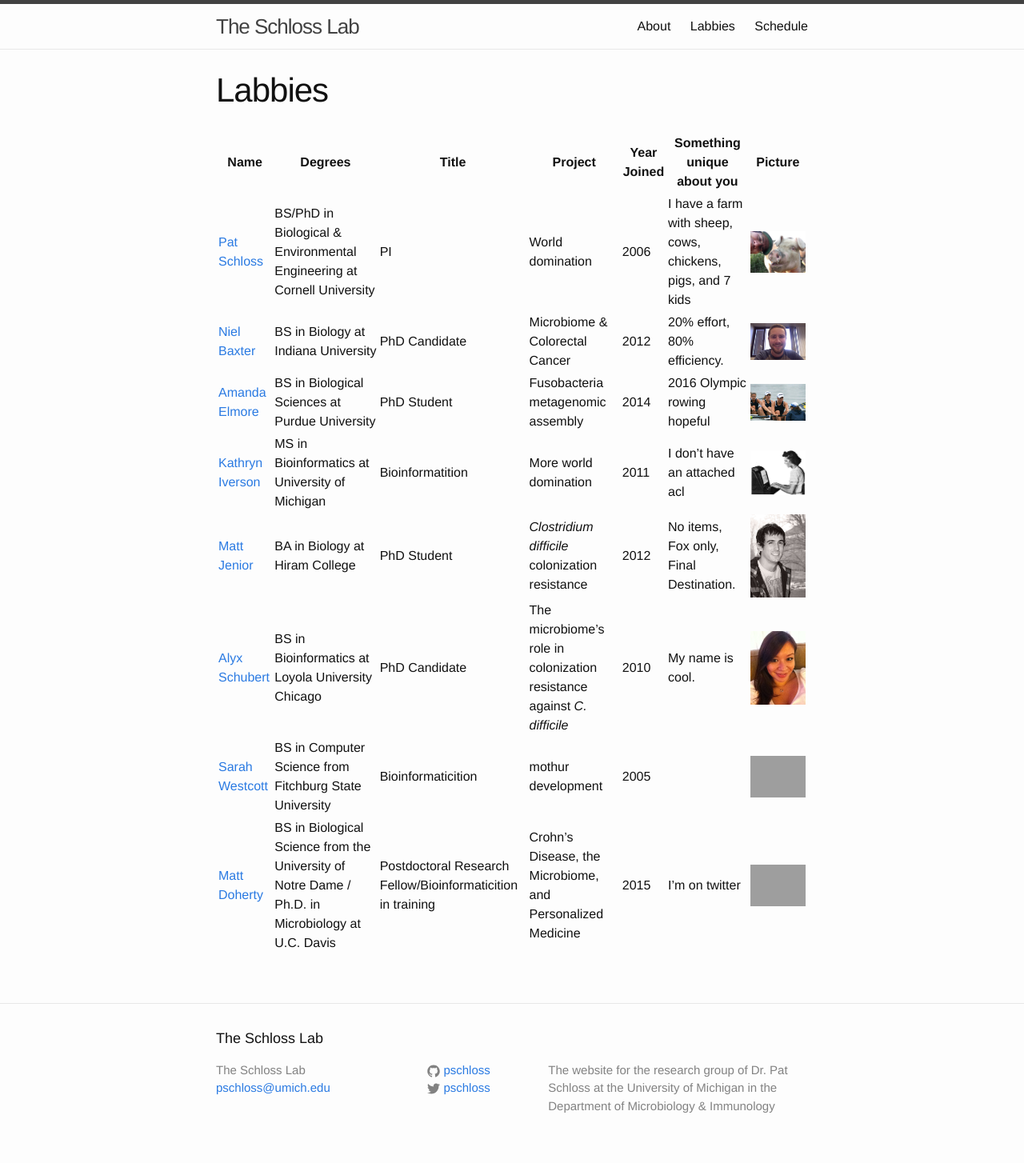
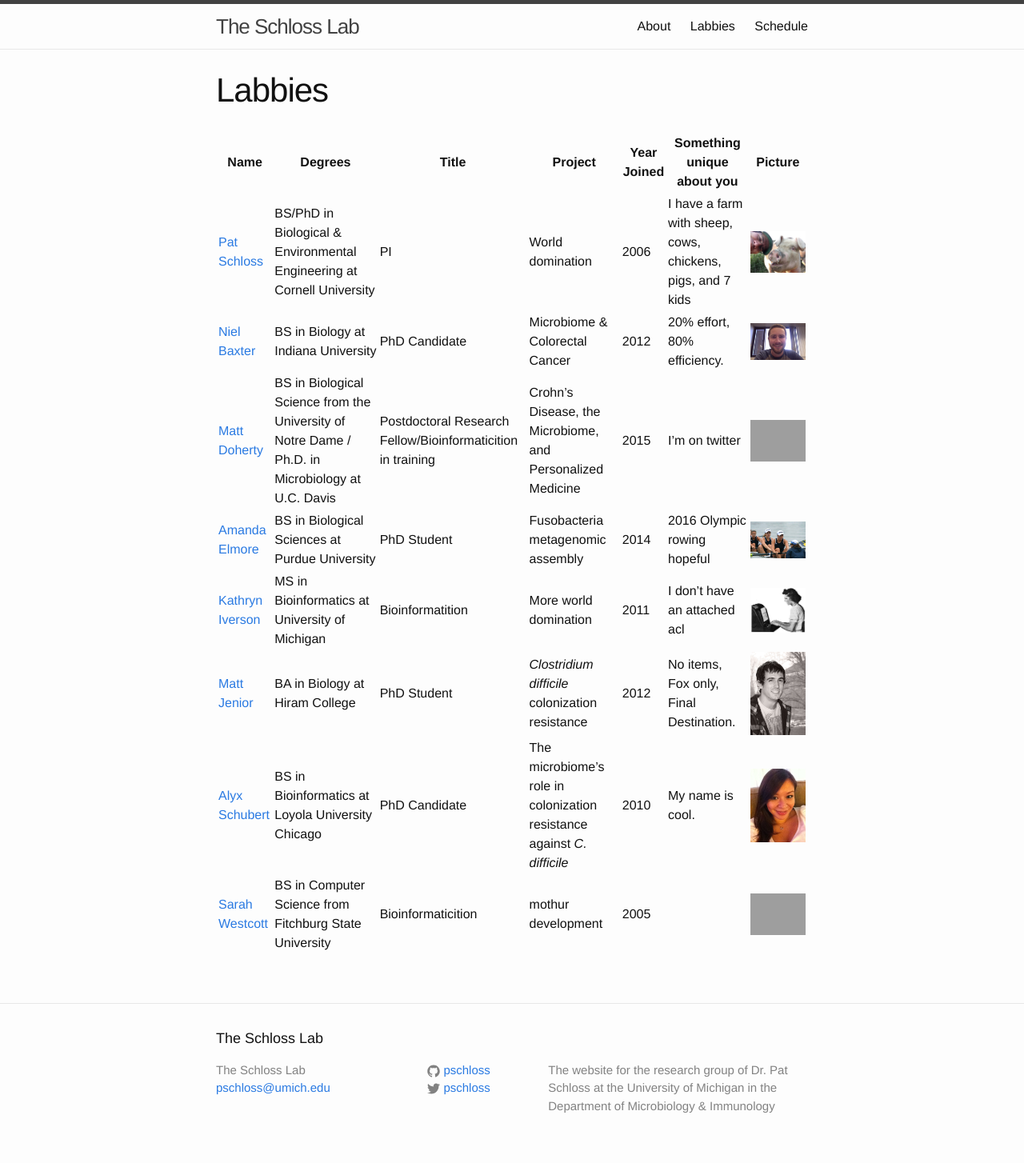
Before and after one commit to SchlossLab/schlosslab.github.io, a Jekyll site: the page built from labbies.md, in a window 1280 px wide. Shown: the whole page at 80% size. Built offline with Jekyll 4.4.1, drawn with Linux system fonts in a browser that asks for light colours; grey boxes are pictures that could not be loaded.

Commit message:
Update labbies.md

```diff
--- a/labbies.md
+++ b/labbies.md
@@ -8,9 +8,9 @@ Name | Degrees | Title |  Project | Year Joined | Something unique about you | P
 ------------|-------------|-----------|------------|------|-------------------|-----------
 [Pat Schloss](https://pschloss.github.io) | BS/PhD in Biological & Environmental Engineering at Cornell University | PI | World domination | 2006 | I have a farm with sheep, cows, chickens, pigs, and 7 kids | <img src="../img/schloss.jpg" style="width: 400px;"/>
 [Niel Baxter](https://nbaxter13.github.io) | BS in Biology at Indiana University | PhD Candidate | Microbiome & Colorectal Cancer | 2012 | 20% effort, 80% efficiency. | <img src="../img/baxter.jpg" style="width: 400px;"/>
+[Matt Doherty](https://twitter.com/drmkdphd) | BS in Biological Science from the University of Notre Dame / Ph.D. in Microbiology at U.C. Davis| Postdoctoral Research Fellow/Bioinformaticition in training | Crohn's Disease, the Microbiome, and Personalized Medicine | 2015 | I'm on twitter | <img src="https://pbs.twimg.com/profile_images/463395426184331264/NIzGdmry.jpeg" style="width: 400px;"/>
 [Amanda Elmore](https://agelmore.github.io) | BS in Biological Sciences at Purdue University | PhD Student | Fusobacteria metagenomic assembly | 2014 | 2016 Olympic rowing hopeful | <img src="../img/elmore.jpg" style="width: 400px;"/>
 [Kathryn Iverson](https://kdiverson.github.io) | MS in Bioinformatics at University of Michigan | Bioinformatition | More world domination | 2011 | I don't have an attached acl | <img src="../img/human_computer.jpg" style="width: 400px;"/>
 [Matt Jenior](https://mjenior.github.io) | BA in Biology at Hiram College | PhD Student | *Clostridium difficile* colonization resistance | 2012 | No items, Fox only, Final Destination. | <img src="../img/jenior.jpg" style="width: 400px;"/>
 [Alyx Schubert](https://alyxwithay.github.io) | BS in Bioinformatics at Loyola University Chicago | PhD Candidate | The microbiome's role in colonization resistance against *C. difficile* | 2010 | My name is cool. | <img src="../img/schubert.jpg" style="width: 400px;"/>
 [Sarah Westcott](https://mothur.org) | BS in Computer Science from Fitchburg State University | Bioinformaticition | mothur development | 2005 | | <img src="../img/westcott.jpg" style="width: 400px;"/>
-[Matt Doherty](https://twitter.com/drmkdphd) | BS in Biological Science from the University of Notre Dame / Ph.D. in Microbiology at U.C. Davis| Postdoctoral Research Fellow/Bioinformaticition in training | Crohn's Disease, the Microbiome, and Personalized Medicine | 2015 | I'm on twitter | <img src="https://pbs.twimg.com/profile_images/463395426184331264/NIzGdmry.jpeg" style="width: 400px;"/>
```
